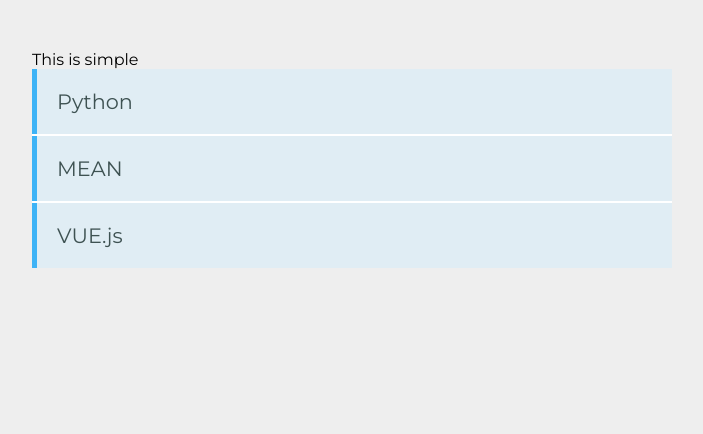
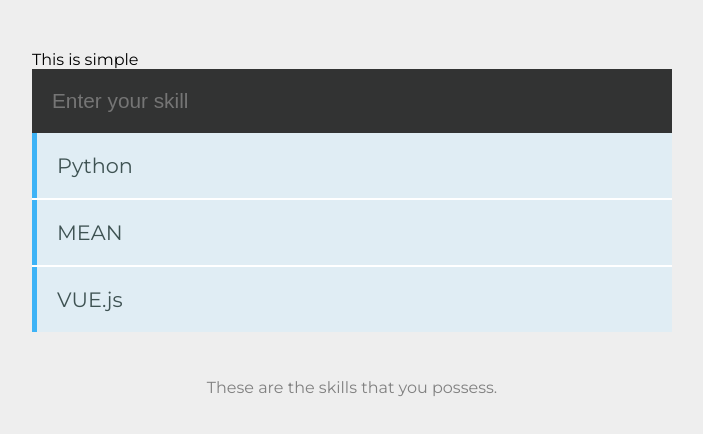
Before and after one commit to veplechuc/vue-project, a Vue app in the folder vue-proj/: page / in a window 1280 px wide. Shown: the top 434 px of the page, without its empty margins (288-991 px from the left). Built offline with nearby package versions, Linux system fonts and the light colour scheme; a small style sheet from the web is missing.

Commit message:
using forms

```diff
--- a/vue-proj/package.json
+++ b/vue-proj/package.json
@@ -8,6 +8,7 @@
     "lint": "vue-cli-service lint"
   },
   "dependencies": {
+    "vee-validate": "^2.2.0",
     "vue": "^2.6.6"
   },
   "devDependencies": {
--- a/vue-proj/src/components/First.vue
+++ b/vue-proj/src/components/First.vue
@@ -1,11 +1,20 @@
 <template>
   <div class="hello">
     This is simple
+    <div class="holder">
+      <form @submit.prevent="addSkill">
+        <input
+          type="text"
+          placeholder="Enter your skill"
+          v-model="skill"
+          v-validate="'min:5'"
+          name="skill"
+        >
+        <p class="alert" v-if="errors.has('skill')">{{ errors.first('skill')}}</p>
+      </form>
 
-
-   <div class="holder">
       <ul>
-       <li v-for="(data, index) in skills" :key='index'>{{data.skill}}</li>
+        <li v-for="(data, index) in skills" :key="index">{{data.skill}}</li>
       </ul>
     </div>
     <!-- class binding -->
@@ -13,31 +22,42 @@
 
     <!-- object binding -->
     <div v-bind:class="objectBind"></div>
+     <p>These are the skills that you possess.</p>
   </div>
 </template>
 
 <script>
 export default {
-  name: 'First',
-  data(){
+  name: "First",
+  data() {
     return {
-      skills: [
-        {'skill': "Python"},
-        {'skill': "MEAN"},
-        {'skill': "VUE.js"},
-      ],
+      skill: "",
+      skills: [{ skill: "Python" }, { skill: "MEAN" }, { skill: "VUE.js" }],
       // class binding use below
       // var_in_data: true,
       // another_var: true
 
       // object binding
       objectBind: {
-        class_name_alert: true,
+        class_name_alert: true
       }
 
+
+    };
+  },
+  methods: {
+    addSkill() {
+      this.$validator.validateAll().then((result) => {
+        if (result) {
+          this.skills.push({ skill: this.skill });
+          this.skill = "";
+        } else {
+          console.log("Not Valid");
+        }
+      });
     }
   }
-}
+};
 </script>
 
 <!-- Add "scoped" attribute to limit CSS to this component only -->
@@ -56,13 +76,13 @@
 ul li {
   padding: 20px;
   font-size: 1.3em;
-    background-color: #E0EDF4;
-    border-left: 5px solid #3EB3F6;
+  background-color: #e0edf4;
+  border-left: 5px solid #3eb3f6;
   margin-bottom: 2px;
-    color: #3E5252;
+  color: #3e5252;
 }
 p {
-    text-align:center;
+  text-align: center;
   padding: 30px 0;
   color: gray;
 }
@@ -75,7 +95,7 @@
   padding: 20px;
   font-size: 1.3em;
   background-color: #323333;
-    color: #687F7F;
+  color: #687f7f;
 }
 .alert {
   background: #fdf2ce;
@@ -85,9 +105,9 @@
   margin-top: -20px;
 }
 .alert-in-enter-active {
-    animation: bounce-in .5s;
+  animation: bounce-in 0.5s;
 }
 .alert-in-leave-active {
-    animation: bounce-in .5s reverse;
+  animation: bounce-in 0.5s reverse;
 }
 </style>
--- a/vue-proj/src/main.js
+++ b/vue-proj/src/main.js
@@ -1,6 +1,8 @@
 import Vue from 'vue'
 import App from './App.vue'
+import VeeValidate from 'vee-validate';
 
+Vue.use(VeeValidate);
 Vue.config.productionTip = false
 
 new Vue({
```
Also changed, not shown: 1 other file (tests, documents, lock files or other folders). Lines whose indentation alone changed are shown as unchanged.
